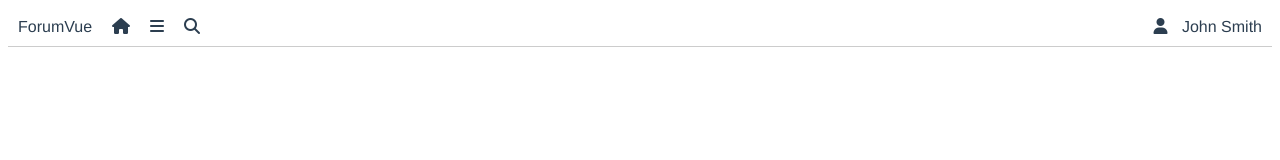
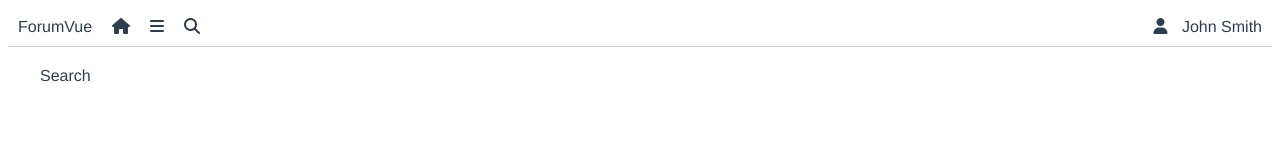
Before and after one commit to KristijanJ/vue-forum, a Vue app: page /search in a window 1280 px wide. Shown: the top 160 px of the page. Built offline with nearby package versions, Linux system fonts and the light colour scheme.

Commit message:
fix go back

```diff
--- a/src/components/PostView.vue
+++ b/src/components/PostView.vue
@@ -25,7 +25,6 @@ export default {
     },
     computed: {
         formattedCreatedAt () {
-            console.log(this.post.createdAt);
             const date = new Date(this.post.createdAt);
             return date.toISOString().split('T')[0];
         }
--- a/src/main.js
+++ b/src/main.js
@@ -9,6 +9,7 @@ import ForumBoardPage from './pages/ForumBoardPage.vue';
 import ForumBoardPost from './pages/ForumBoardPost.vue';
 import LatestPostsPage from './pages/LatestPostsPage.vue';
 import PostAddNewPage from './pages/PostAddNewPage.vue';
+import ForumSearchPage from './pages/ForumSearchPage.vue';
 
 const app = createApp(App);
 
@@ -17,7 +18,8 @@ const routes = [
     { path: '/board/:id', component: ForumBoardPage },
     { path: '/board/:id/post/:postId', component: ForumBoardPost },
     { path: '/latest-posts', component: LatestPostsPage },
-    { path: '/board/:id/add-new', component: PostAddNewPage }
+    { path: '/board/:id/add-new', component: PostAddNewPage },
+    { path: '/search', component: ForumSearchPage }
 ];
 
 const router = createRouter({
--- a/src/pages/ForumBoardPost.vue
+++ b/src/pages/ForumBoardPost.vue
@@ -1,9 +1,9 @@
 <template>
     <div class="container">
         <div class="page-nav-back">
-            <router-link :to="`/board/${$route.params.id}`">
+            <a href="javascript:void(0);" @click="$router.back()">
                 <i class="fas fa-angle-left" /> Back
-            </router-link>
+            </a>
         </div>
         <post-view :post="selectedForumBoardPost" />
 
--- /dev/null
+++ b/src/pages/ForumSearchPage.vue
@@ -0,0 +1,11 @@
+<template>
+    <div class="container">
+        Search
+    </div>
+</template>
+
+<script>
+export default {
+    name: 'ForumSearchPage'
+};
+</script>
```
